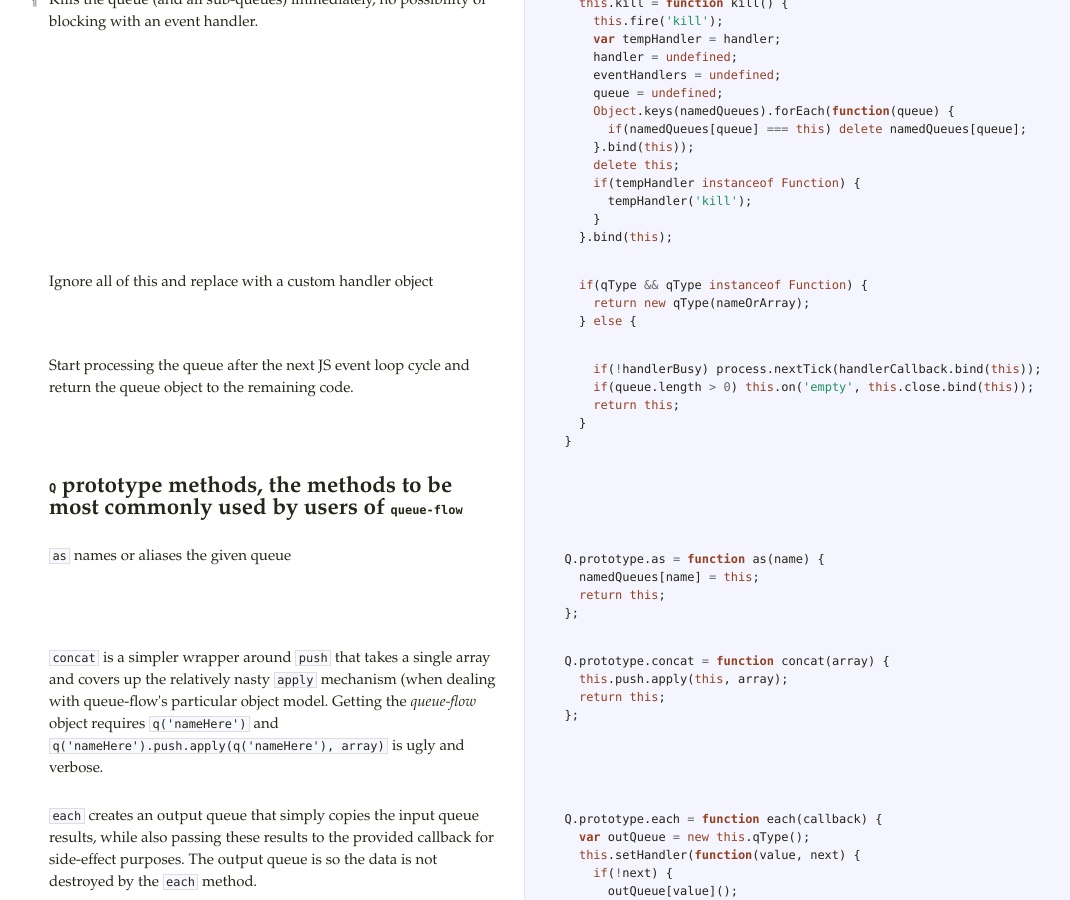
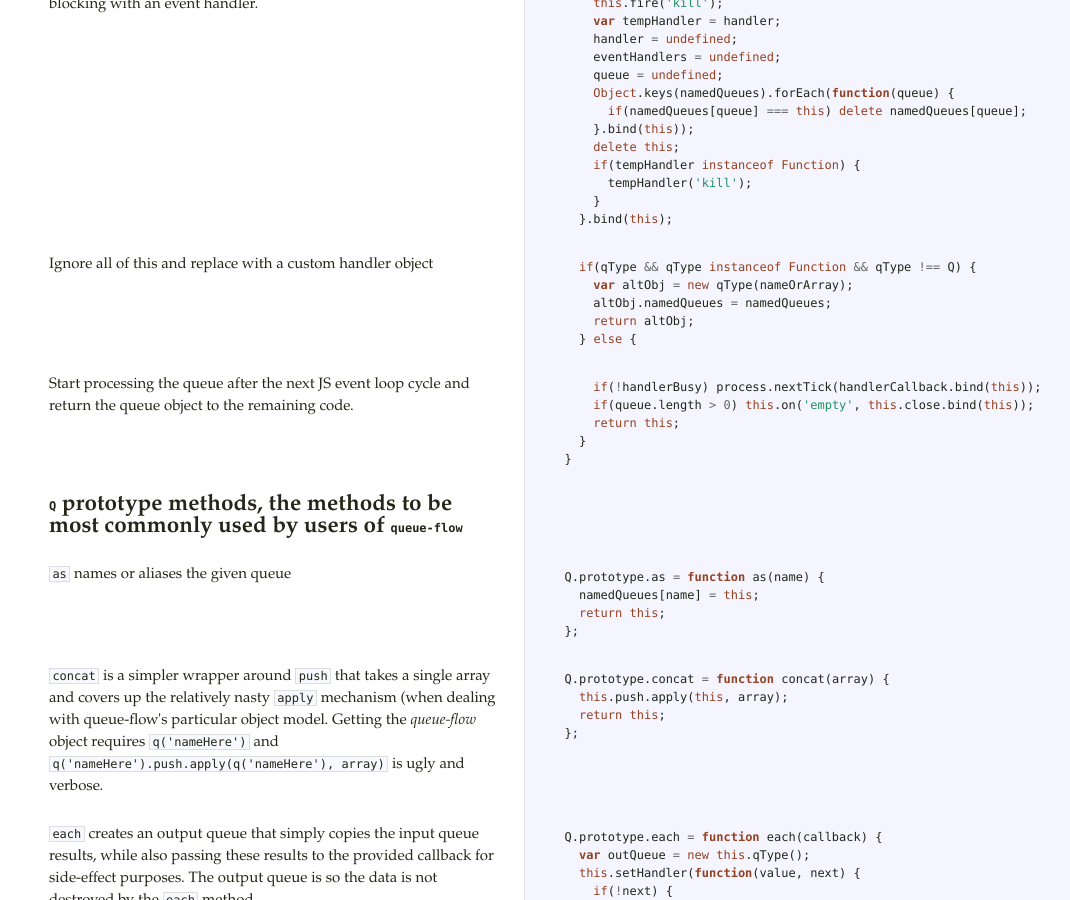
Before and after one commit to dfellis/queue-flow, a Jekyll site: the page docs/queue-flow.html, which Jekyll copies as it is, in a window 1280 px wide and 900 px high, scrolled down 4520 px. Shown: the whole window, without its empty margins (1-1071 px from the left). Built offline with Jekyll 4.4.1, drawn with Linux system fonts in a browser that asks for light colours; Markdown is read by kramdown in place of the engine named in the settings.

Commit message:
Automatic documentation for version 0.5.24

```diff
--- a/docs/queue-flow.html
+++ b/docs/queue-flow.html
@@ -147,8 +147,7 @@ calls the special handler function, if it's ready.</p>             </td>
         <span class="p">}</span>
       <span class="p">}.</span><span class="nx">bind</span><span class="p">(</span><span class="k">this</span><span class="p">));</span>
       <span class="k">return</span> <span class="k">this</span><span class="p">;</span>
-    <span class="p">}.</span><span class="nx">bind</span><span class="p">(</span><span class="k">this</span><span class="p">);</span>
-    </pre></div>             </td>           </tr>                               <tr id="section-24">             <td class="docs">               <div class="pilwrap">                 <a class="pilcrow" href="#section-24">&#182;</a>               </div>               <p>Signals that the queue is being destroyed and then, if allowed, destroys it</p>             </td>             <td class="code">               <div class="highlight"><pre>    <span class="k">this</span><span class="p">.</span><span class="nx">close</span> <span class="o">=</span> <span class="kd">function</span> <span class="nx">close</span><span class="p">()</span> <span class="p">{</span>
+    <span class="p">}.</span><span class="nx">bind</span><span class="p">(</span><span class="k">this</span><span class="p">);</span></pre></div>             </td>           </tr>                               <tr id="section-24">             <td class="docs">               <div class="pilwrap">                 <a class="pilcrow" href="#section-24">&#182;</a>               </div>               <p>Signals that the queue is being destroyed and then, if allowed, destroys it</p>             </td>             <td class="code">               <div class="highlight"><pre>    <span class="k">this</span><span class="p">.</span><span class="nx">close</span> <span class="o">=</span> <span class="kd">function</span> <span class="nx">close</span><span class="p">()</span> <span class="p">{</span>
       <span class="k">this</span><span class="p">.</span><span class="nx">fire</span><span class="p">(</span><span class="s1">&#39;close&#39;</span><span class="p">,</span> <span class="kd">function</span><span class="p">(</span><span class="nx">result</span><span class="p">)</span> <span class="p">{</span>
         <span class="k">if</span><span class="p">(</span><span class="nx">result</span><span class="p">)</span> <span class="p">{</span></pre></div>             </td>           </tr>                               <tr id="section-25">             <td class="docs">               <div class="pilwrap">                 <a class="pilcrow" href="#section-25">&#182;</a>               </div>               <p>Stop accepting new items so the queue can actually close
 if processing time is slower than newly enqueued values come in</p>             </td>             <td class="code">               <div class="highlight"><pre>          <span class="k">this</span><span class="p">.</span><span class="nx">clear</span><span class="p">(</span><span class="s1">&#39;push&#39;</span><span class="p">);</span>
@@ -188,8 +187,10 @@ with an event handler.</p>             </td>             <td class="code">
       <span class="k">if</span><span class="p">(</span><span class="nx">tempHandler</span> <span class="k">instanceof</span> <span class="nb">Function</span><span class="p">)</span> <span class="p">{</span>
         <span class="nx">tempHandler</span><span class="p">(</span><span class="s1">&#39;kill&#39;</span><span class="p">);</span>
       <span class="p">}</span>
-    <span class="p">}.</span><span class="nx">bind</span><span class="p">(</span><span class="k">this</span><span class="p">);</span></pre></div>             </td>           </tr>                               <tr id="section-28">             <td class="docs">               <div class="pilwrap">                 <a class="pilcrow" href="#section-28">&#182;</a>               </div>               <p>Ignore all of this and replace with a custom handler object</p>             </td>             <td class="code">               <div class="highlight"><pre>    <span class="k">if</span><span class="p">(</span><span class="nx">qType</span> <span class="o">&amp;&amp;</span> <span class="nx">qType</span> <span class="k">instanceof</span> <span class="nb">Function</span><span class="p">)</span> <span class="p">{</span>
-      <span class="k">return</span> <span class="k">new</span> <span class="nx">qType</span><span class="p">(</span><span class="nx">nameOrArray</span><span class="p">);</span>
+    <span class="p">}.</span><span class="nx">bind</span><span class="p">(</span><span class="k">this</span><span class="p">);</span></pre></div>             </td>           </tr>                               <tr id="section-28">             <td class="docs">               <div class="pilwrap">                 <a class="pilcrow" href="#section-28">&#182;</a>               </div>               <p>Ignore all of this and replace with a custom handler object</p>             </td>             <td class="code">               <div class="highlight"><pre>    <span class="k">if</span><span class="p">(</span><span class="nx">qType</span> <span class="o">&amp;&amp;</span> <span class="nx">qType</span> <span class="k">instanceof</span> <span class="nb">Function</span> <span class="o">&amp;&amp;</span> <span class="nx">qType</span> <span class="o">!==</span> <span class="nx">Q</span><span class="p">)</span> <span class="p">{</span>
+      <span class="kd">var</span> <span class="nx">altObj</span> <span class="o">=</span> <span class="k">new</span> <span class="nx">qType</span><span class="p">(</span><span class="nx">nameOrArray</span><span class="p">);</span>
+      <span class="nx">altObj</span><span class="p">.</span><span class="nx">namedQueues</span> <span class="o">=</span> <span class="nx">namedQueues</span><span class="p">;</span>
+      <span class="k">return</span> <span class="nx">altObj</span><span class="p">;</span>
     <span class="p">}</span> <span class="k">else</span> <span class="p">{</span></pre></div>             </td>           </tr>                               <tr id="section-29">             <td class="docs">               <div class="pilwrap">                 <a class="pilcrow" href="#section-29">&#182;</a>               </div>               <p>Start processing the queue after the next JS event loop cycle and return the queue
 object to the remaining code.</p>             </td>             <td class="code">               <div class="highlight"><pre>      <span class="k">if</span><span class="p">(</span><span class="o">!</span><span class="nx">handlerBusy</span><span class="p">)</span> <span class="nx">process</span><span class="p">.</span><span class="nx">nextTick</span><span class="p">(</span><span class="nx">handlerCallback</span><span class="p">.</span><span class="nx">bind</span><span class="p">(</span><span class="k">this</span><span class="p">));</span>
       <span class="k">if</span><span class="p">(</span><span class="nx">queue</span><span class="p">.</span><span class="nx">length</span> <span class="o">&gt;</span> <span class="mi">0</span><span class="p">)</span> <span class="k">this</span><span class="p">.</span><span class="nx">on</span><span class="p">(</span><span class="s1">&#39;empty&#39;</span><span class="p">,</span> <span class="k">this</span><span class="p">.</span><span class="nx">close</span><span class="p">.</span><span class="nx">bind</span><span class="p">(</span><span class="k">this</span><span class="p">));</span>
```
